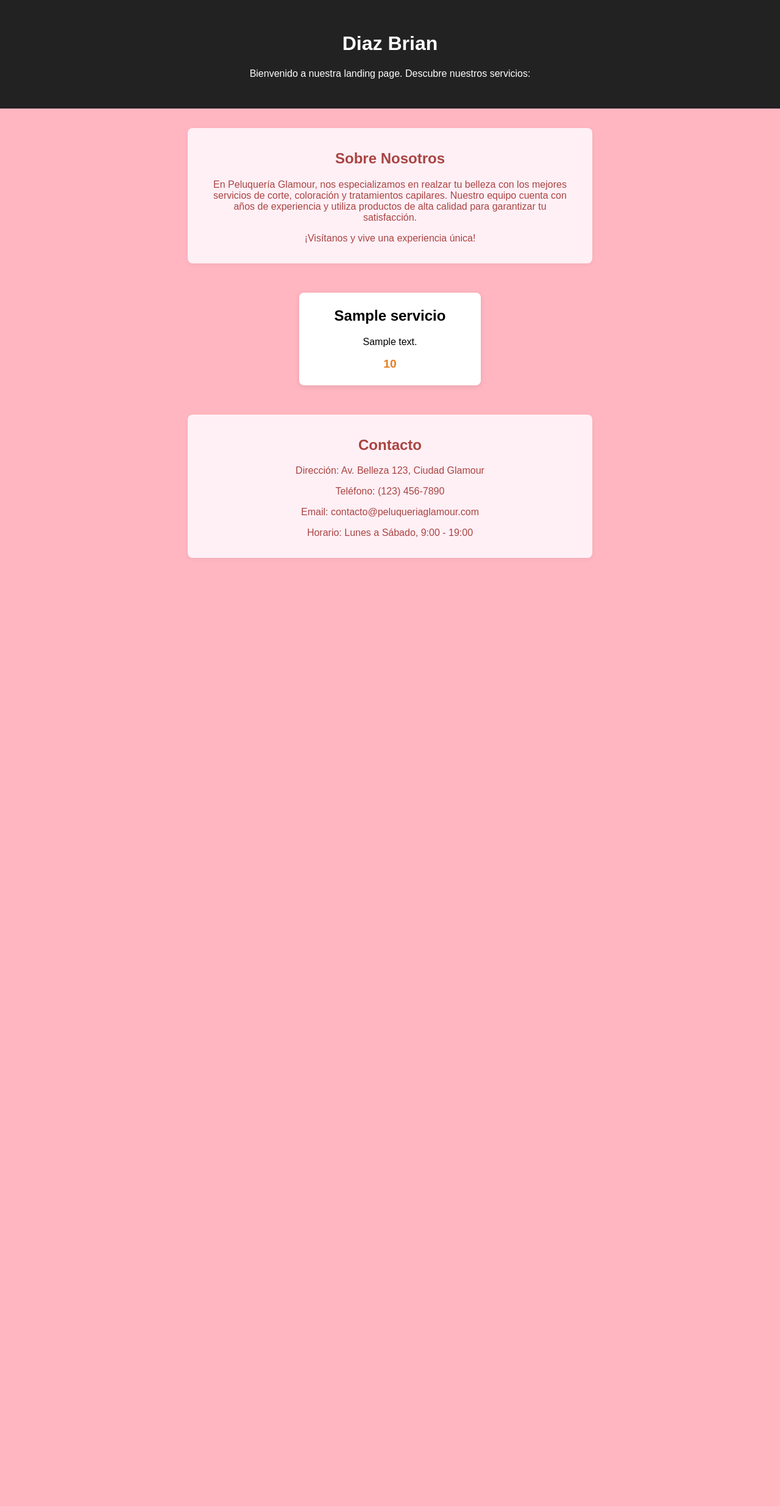
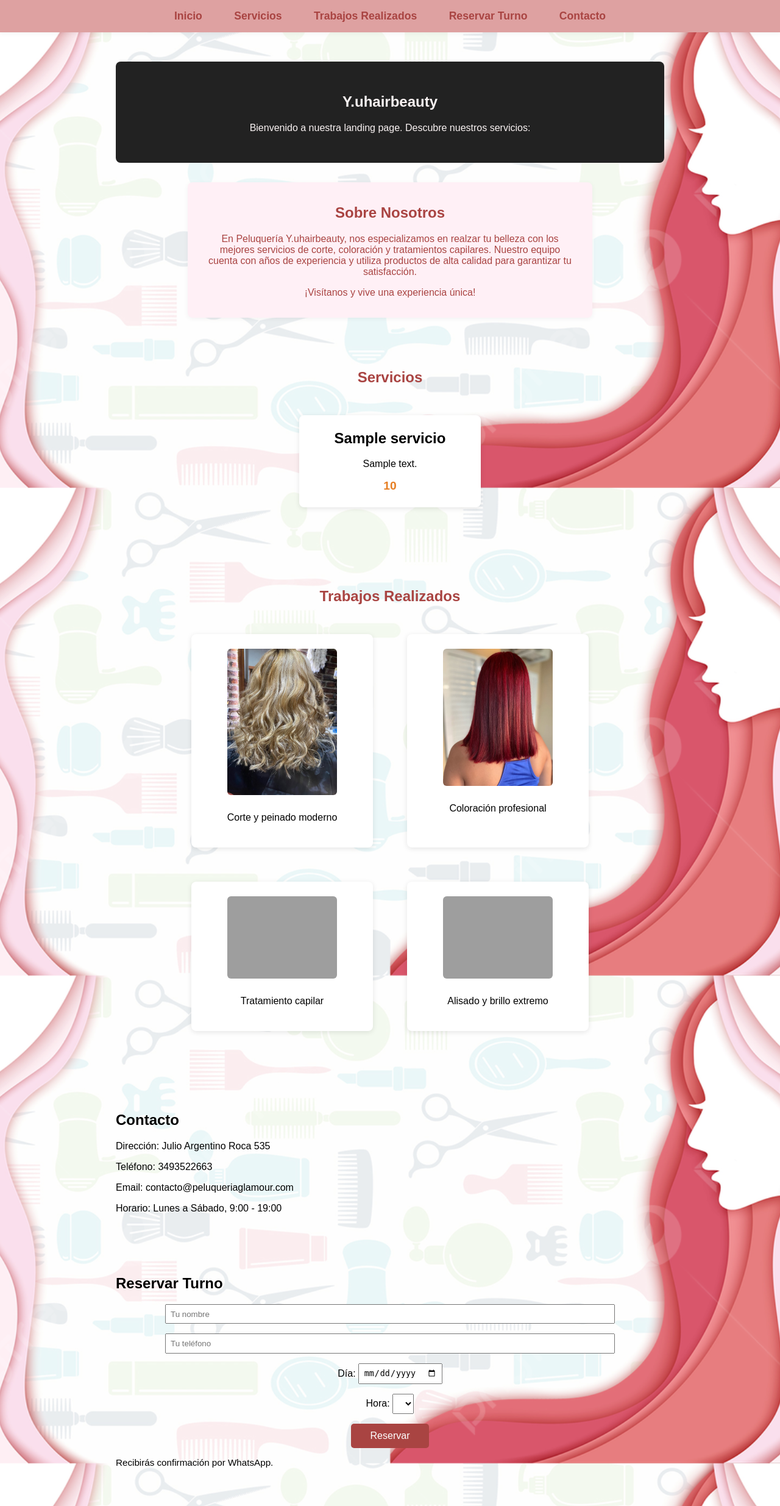
Before and after one commit to Brian-Diaz21/Pelu-, a Flask app: template templates/landing.html in a window 1280 px wide. Shown: the whole page at 61% size. Before the commit the page ends 915 px from the top, so only its background shows below. Run offline with Flask 3, Linux system fonts and the light colour scheme; the template is opened without the code that fills it: most values are stand-ins (such as "Sample title", 1, 10 or a date in 2020); lists and menus that the app fills with data are empty; grey boxes are pictures that could not be loaded.

Commit message:
Actualizo pestañas

```diff
--- a/app.py
+++ b/app.py
@@ -1,18 +1,54 @@
-from flask import Flask, render_template
+import sqlite3
+from flask import Flask, render_template, request, redirect, flash, jsonify, g
+from datetime import datetime
 
 app = Flask(__name__)
+app.secret_key = "alguna_clave_secreta"
+
+DATABASE = "reservas.db"
+
+def get_db():
+    if "db" not in g:
+        g.db = sqlite3.connect(DATABASE)
+        g.db.row_factory = sqlite3.Row
+    return g.db
+
+@app.teardown_appcontext
+def close_db(error):
+    db = g.pop("db", None)
+    if db is not None:
+        db.close()
+
+def init_db():
+    db = get_db()
+    db.execute("""
+        CREATE TABLE IF NOT EXISTS reservas (
+            id INTEGER PRIMARY KEY AUTOINCREMENT,
+            nombre TEXT,
+            email TEXT,
+            telefono TEXT,
+            dia TEXT,
+            hora TEXT
+        )
+    """)
+    db.commit()
+
+# Elimina o comenta el decorador y la función:
+# @app.before_first_request
+# def before_first_request():
+#     init_db()
 
 # Catálogo de servicios de peluquería
 catalogo = [
     {
         "nombre": "Corte de Cabello",
-        "descripcion": "Corte profesional para damas y caballeros.",
-        "precio": "$15"
+        "descripcion": "Corte profesional para damas.",
+        "precio": "$5000"
     },
     {
         "nombre": "Peinado",
         "descripcion": "Peinados para eventos especiales.",
-        "precio": "$20"
+        "precio": "$10000"
     },
     {
         "nombre": "Coloración",
@@ -26,9 +62,45 @@ catalogo = [
     }
 ]
 
+# Lista en memoria para guardar reservas
+reservas = []
+
 @app.route("/")
 def landing():
     return render_template("landing.html", catalogo=catalogo)
 
+@app.route("/reservar", methods=["POST"])
+def reservar():
+    nombre = request.form.get("nombre")
+    email = request.form.get("email")
+    telefono = request.form.get("telefono")
+    dia = request.form.get("dia")
+    hora = request.form.get("hora")
+    db = get_db()
+    db.execute(
+        "INSERT INTO reservas (nombre, email, telefono, dia, hora) VALUES (?, ?, ?, ?, ?)",
+        (nombre, email, telefono, dia, hora)
+    )
+    db.commit()
+    print(f"Reserva recibida: {nombre}, {email}, {telefono}, {dia}, {hora}")
+    flash("¡Reserva enviada! Te contactaremos para confirmar tu turno.")
+    return redirect("/")
+
+@app.route("/horarios_ocupados", methods=["GET"])
+def horarios_ocupados():
+    dia = request.args.get("dia")
+    db = get_db()
+    rows = db.execute("SELECT hora FROM reservas WHERE dia = ?", (dia,)).fetchall()
+    ocupados = [row["hora"] for row in rows]
+    return jsonify(ocupados)
+
+@app.route("/ver_reservas")
+def ver_reservas():
+    db = get_db()
+    rows = db.execute("SELECT nombre, email, telefono, dia, hora FROM reservas ORDER BY dia, hora").fetchall()
+    return render_template("ver_reservas.html", reservas=rows)
+
 if __name__ == "__main__":
+    with app.app_context():
+        init_db()  # Inicializa la base de datos dentro del contexto de la app
     app.run(debug=True)
--- a/templates/landing.html
+++ b/templates/landing.html
@@ -3,9 +3,41 @@
 <head>
     <meta charset="UTF-8">
     <title>Brian Diaz - Catálogo</title>
+    <meta name="viewport" content="width=device-width, initial-scale=1">
     <style>
-        body { font-family: Arial, sans-serif; background: #ffb6c1; margin: 0; } /* Fondo rosado */
-        .header { background: #222; color: #fff; padding: 2rem; text-align: center; }
+        /* Imagen de fondo de una chica exhibiendo su pelo */
+        body {
+            font-family: Arial, sans-serif;
+            background: url('/static/fondo5.jpg') no-repeat center center fixed;
+            background-size: cover;
+            margin: 0;
+        }
+        .navbar {
+            background: #dea1a1;
+            box-shadow: 0 2px 8px rgba(0,0,0,0.05);
+            padding: 1rem 0;
+            text-align: center;
+            position: sticky;
+            top: 0;
+            z-index: 100;
+        }
+        .navbar a {
+            color: #a94442;
+            text-decoration: none;
+            margin: 0 1.5rem;
+            font-weight: bold;
+            font-size: 1.1em;
+            transition: color 0.2s;
+        }
+        .navbar a:hover {
+            color: #e67e22;
+        }
+        section {
+            margin: 2rem auto;
+            max-width: 900px;
+            padding: 1rem;
+        }
+        .header { background: #222; color: #faf3f3; padding: 2rem; text-align: center; border-radius: 8px; }
         .info {
             background: #fff0f6;
             color: #a94442;
@@ -16,8 +48,14 @@
             box-shadow: 0 2px 8px rgba(0,0,0,0.05);
             text-align: center;
         }
-        .catalogo { display: flex; flex-wrap: wrap; justify-content: center; margin: 2rem 0; }
-        .servicio {
+        .catalogo, .trabajos {
+            display: flex;
+            flex-wrap: wrap;
+            justify-content: center;
+            margin: 2rem 0;
+            gap: 1.5rem;
+        }
+        .servicio, .trabajo {
             background: #fff;
             border-radius: 8px;
             box-shadow: 0 2px 8px rgba(0,0,0,0.1);
@@ -26,30 +64,61 @@
             width: 250px;
             text-align: center;
         }
+        .trabajo img {
+            width: 180px;
+            height: auto;
+            object-fit: cover;
+            border-radius: 6px;
+            margin-bottom: 0.5rem;
+        }
         .servicio h2 { margin-top: 0; }
         .precio { color: #e67e22; font-weight: bold; font-size: 1.2em; }
-        .contacto {
-            background: #fff0f6;
-            color: #a94442;
-            margin: 2rem auto;
-            padding: 1rem 2rem;
-            border-radius: 8px;
-            max-width: 600px;
-            box-shadow: 0 2px 8px rgba(0,0,0,0.05);
-            text-align: center;
+        /* Responsive */
+        @media (max-width: 600px) {
+            section {
+                padding: 0.5rem;
+            }
+            .catalogo, .trabajos {
+                flex-direction: column;
+                align-items: center;
+                gap: 1rem;
+            }
+            .servicio, .trabajo {
+                width: 95vw;
+                min-width: 0;
+                margin: 0.5rem 0;
+                padding: 1rem;
+            }
+            .header, .info, .contacto {
+                max-width: 98vw;
+                padding: 1rem;
+            }
         }
     </style>
 </head>
 <body>
+    <nav class="navbar">
+        <a href="#inicio">Inicio</a>
+        <a href="#servicios">Servicios</a>
+        <a href="#trabajos">Trabajos Realizados</a>
+        <a href="#reserva">Reservar Turno</a>
+        <a href="#contacto">Contacto</a>
+    </nav>
+
+    <section id="inicio">
         <div class="header">
-        <h1>Diaz Brian</h1>
+            <h1>Y.uhairbeauty</h1>
             <p>Bienvenido a nuestra landing page. Descubre nuestros servicios:</p>
         </div>
         <div class="info">
             <h2>Sobre Nosotros</h2>
-        <p>En Peluquería Glamour, nos especializamos en realzar tu belleza con los mejores servicios de corte, coloración y tratamientos capilares. Nuestro equipo cuenta con años de experiencia y utiliza productos de alta calidad para garantizar tu satisfacción.</p>
+            <p>En Peluquería Y.uhairbeauty, nos especializamos en realzar tu belleza con los mejores servicios de corte, coloración y tratamientos capilares. Nuestro equipo cuenta con años de experiencia y utiliza productos de alta calidad para garantizar tu satisfacción.</p>
             <p>¡Visítanos y vive una experiencia única!</p>
         </div>
+    </section>
+
+    <section id="servicios">
+        <h2 style="text-align:center; color:#a94442;">Servicios</h2>
         <div class="catalogo">
             {% for servicio in catalogo %}
             <div class="servicio">
@@ -59,12 +128,108 @@
             </div>
             {% endfor %}
         </div>
+    </section>
+
+    <section id="trabajos">
+        <h2 style="text-align:center; color:#a94442;">Trabajos Realizados</h2>
+        <div class="trabajos">
+            <div class="trabajo">
+                <img src="/static/corte11.jpg" alt="Trabajo 1">
+                <p>Corte y peinado moderno</p>
+            </div>
+            <div class="trabajo">
+                <img src="/static/color11.jpg" alt="Trabajo 2">
+                <p>Coloración profesional</p>
+            </div>
+            <div class="trabajo">
+                <img src="https://images.unsplash.com/photo-1513258496099-48168024aec0?auto=format&fit=crop&w=400&q=80" alt="Trabajo 3">
+                <p>Tratamiento capilar</p>
+            </div>
+            <div class="trabajo">
+                <img src="/static/trabajo4.jpg" alt="Trabajo 4">
+                <p>Alisado y brillo extremo</p>
+            </div>
+        </div>
+    </section>
+
+    <section id="contacto">
         <div class="contacto">
             <h2>Contacto</h2>
-        <p>Dirección: Av. Belleza 123, Ciudad Glamour</p>
-        <p>Teléfono: (123) 456-7890</p>
+            <p>Dirección: Julio Argentino Roca 535</p>
+            <p>Teléfono: 3493522663</p>
             <p>Email: contacto@peluqueriaglamour.com</p>
             <p>Horario: Lunes a Sábado, 9:00 - 19:00</p>
         </div>
+    </section>
+
+    <section id="reserva">
+        <div class="contacto">
+            <h2>Reservar Turno</h2>
+            <form action="/reservar" method="post" id="form-reserva" style="display:flex; flex-direction:column; gap:1em; align-items:center;">
+                <input type="text" name="nombre" placeholder="Tu nombre" required style="padding:0.5em; width:80%;">
+                <input type="tel" name="telefono" placeholder="Tu teléfono" required style="padding:0.5em; width:80%;">
+                <label>Día: <input type="date" name="dia" id="dia" required style="padding:0.5em;"></label>
+                <label>Hora:
+                    <select name="hora" id="hora" required style="padding:0.5em;">
+                        <!-- Las opciones se llenan dinámicamente -->
+                    </select>
+                </label>
+                <button type="submit" style="padding:0.7em 2em; background:#a94442; color:#fff; border:none; border-radius:5px; font-size:1em;">Reservar</button>
+            </form>
+            <p style="margin-top:1em; font-size:0.95em;">Recibirás confirmación por WhatsApp.</p>
+        </div>
+    </section>
+    <script>
+function getDayOfWeek(dateString) {
+    // 0: domingo, 1: lunes, ..., 6: sábado
+    return new Date(dateString).getDay();
+}
+
+function getAvailableHours(dateString) {
+    const day = getDayOfWeek(dateString);
+    let hours = [];
+    if (day >= 1 && day <= 5) { // Lunes a viernes
+        for (let h = 17; h <= 21; h++) {
+            hours.push((h < 10 ? "0" : "") + h + ":00");
+            hours.push((h < 10 ? "0" : "") + h + ":30");
+        }
+    } else if (day === 6) { // Sábado
+        for (let h = 13; h <= 18; h++) {
+            hours.push((h < 10 ? "0" : "") + h + ":00");
+            hours.push((h < 10 ? "0" : "") + h + ":30");
+        }
+    }
+    return hours;
+}
+
+document.addEventListener("DOMContentLoaded", function() {
+    const diaInput = document.getElementById("dia");
+    const horaSelect = document.getElementById("hora");
+
+    diaInput.addEventListener("change", function() {
+        const dia = diaInput.value;
+        // Limpiar opciones
+        horaSelect.innerHTML = "";
+        if (!dia) return;
+        // Obtener horarios disponibles según el día
+        const available = getAvailableHours(dia);
+        // Consultar horarios ocupados
+        fetch(`/horarios_ocupados?dia=${dia}`)
+            .then(res => res.json())
+            .then(ocupados => {
+                available.forEach(hora => {
+                    const option = document.createElement("option");
+                    option.value = hora;
+                    option.textContent = hora;
+                    if (ocupados.includes(hora)) {
+                        option.disabled = true;
+                        option.textContent += " (Ocupado)";
+                    }
+                    horaSelect.appendChild(option);
+                });
+            });
+    });
+});
+    </script>
 </body>
 </html>
```
Also changed, not shown: templates/ver_reservas.html (added, +38 -0 lines), reservas.db (added), static/color11.jpg (added), static/corte11.jpg (added), static/fondo 3.webp (added), static/fondo1.jpg (added), static/fondo5.jpg (added), 1 other file. Lines whose indentation alone changed are shown as unchanged.
